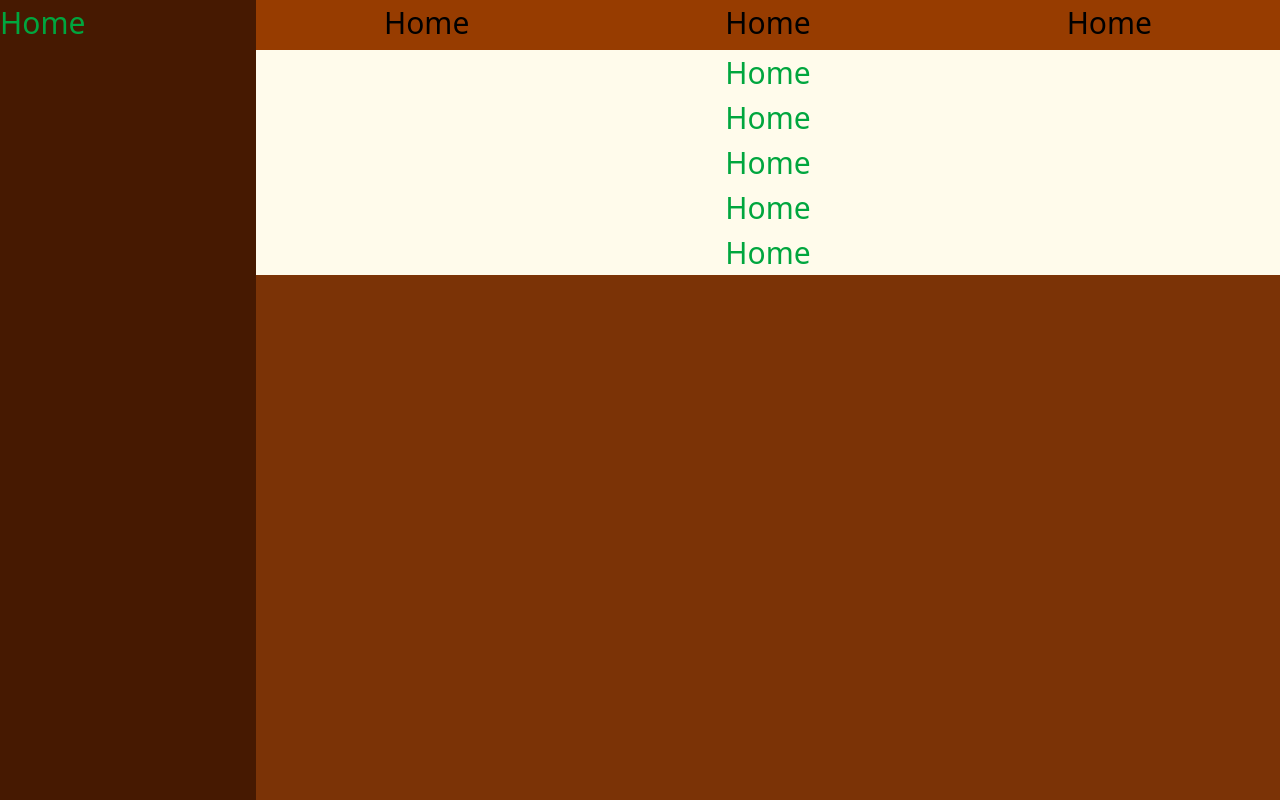
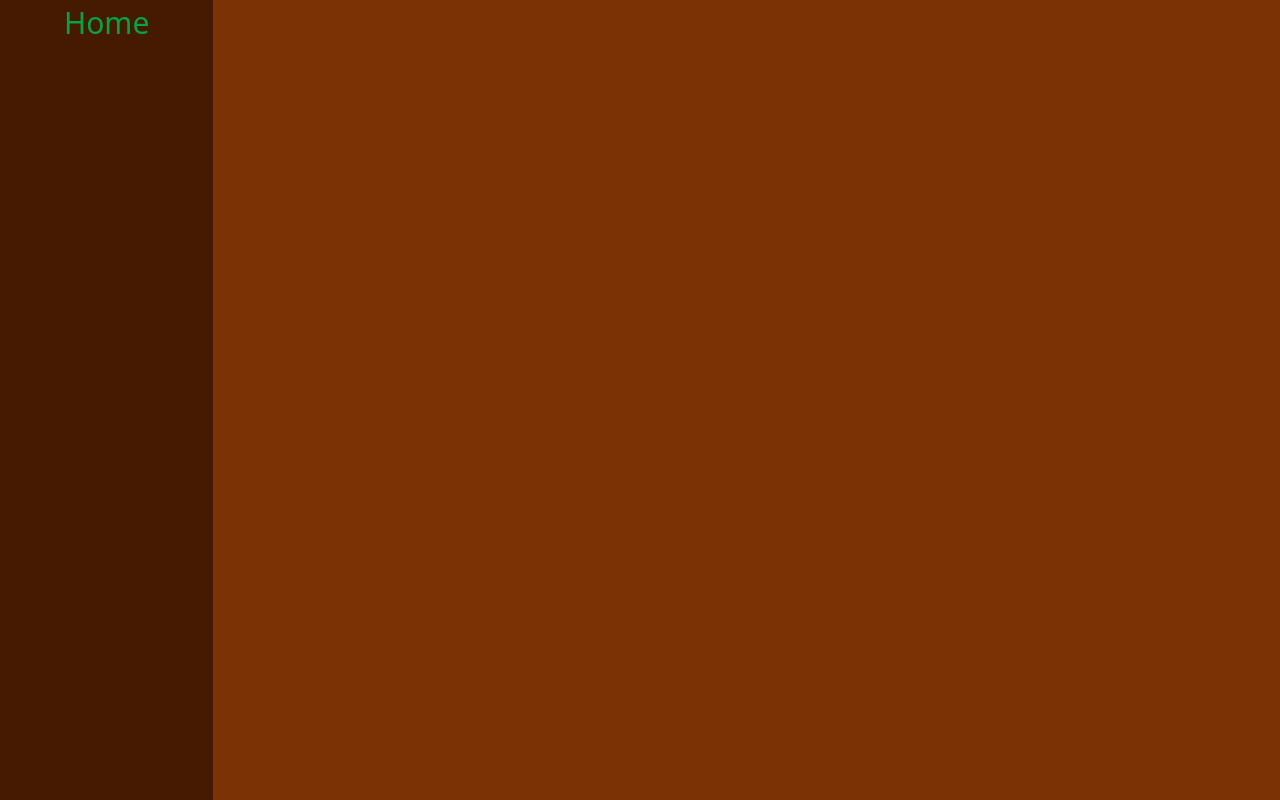
Before and after one commit to codewithfitse/AiChatBot, a React (Vite) app in the folder Frontend/: page /Home in a window 1280 px wide. Built offline with nearby package versions, Linux system fonts and the light colour scheme.

Commit message:
CHANGING ON HOMEPAGE

```diff
--- a/Frontend/src/page/Home.jsx
+++ b/Frontend/src/page/Home.jsx
@@ -3,27 +3,11 @@ import React from "react";
 export const Home = () => {
   return (
     <>
-      <div className="w-full min-h-screen flex bg-amber-500">
+      <div className="w-full h-screen flex bg-amber-500">
         <aside className="w-[20%] h-auto bg-amber-950">
-          <h1 className="text-[30px] text-green-600">Home</h1>
+          <h1 className="text-[30px] text-green-600 text-center">Home</h1>
         </aside>
-        <main className="w-[80%] h-auto flex flex-col items-center bg-amber-900">
-          <nav className="w-full h-[50px] bg-amber-800">
-            <ul className="w-auto flex justify-around items-center">
-              <li className="text-[30px] text-center text-black">Home</li>
-              <li className="text-[30px] text-center text-black">Home</li>
-              <li className="text-[30px] text-center text-black">Home</li>
-            </ul>
-          </nav>
-
-          <div className="w-full mt-96 flex flex-col items-center justify-center bg-amber-50">
-            <h1 className="text-[30px] text-green-600">Home</h1>
-            <h1 className="text-[30px] text-green-600">Home</h1>
-            <h1 className="text-[30px] text-green-600">Home</h1>
-            <h1 className="text-[30px] text-green-600">Home</h1>
-            <h1 className="text-[30px] text-green-600">Home</h1>
-          </div>
-        </main>
+        <main className="w-full h-full flex flex-col items-center bg-amber-900"></main>
       </div>
     </>
   );
```
